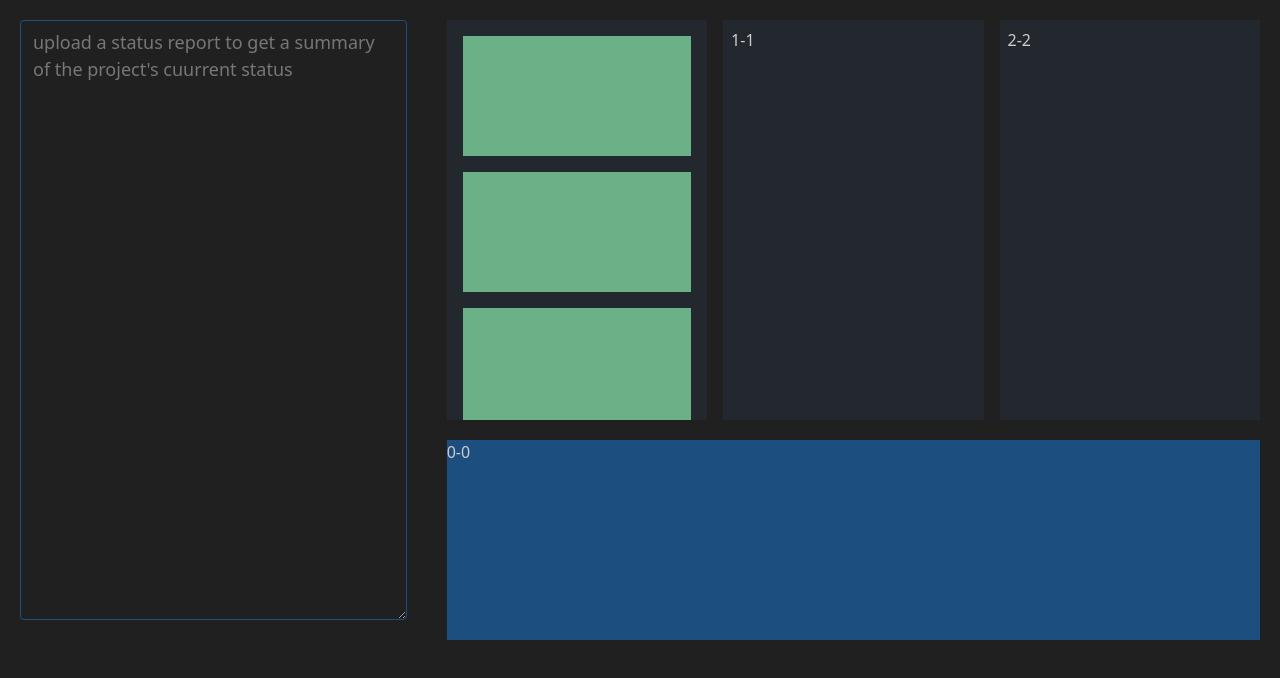
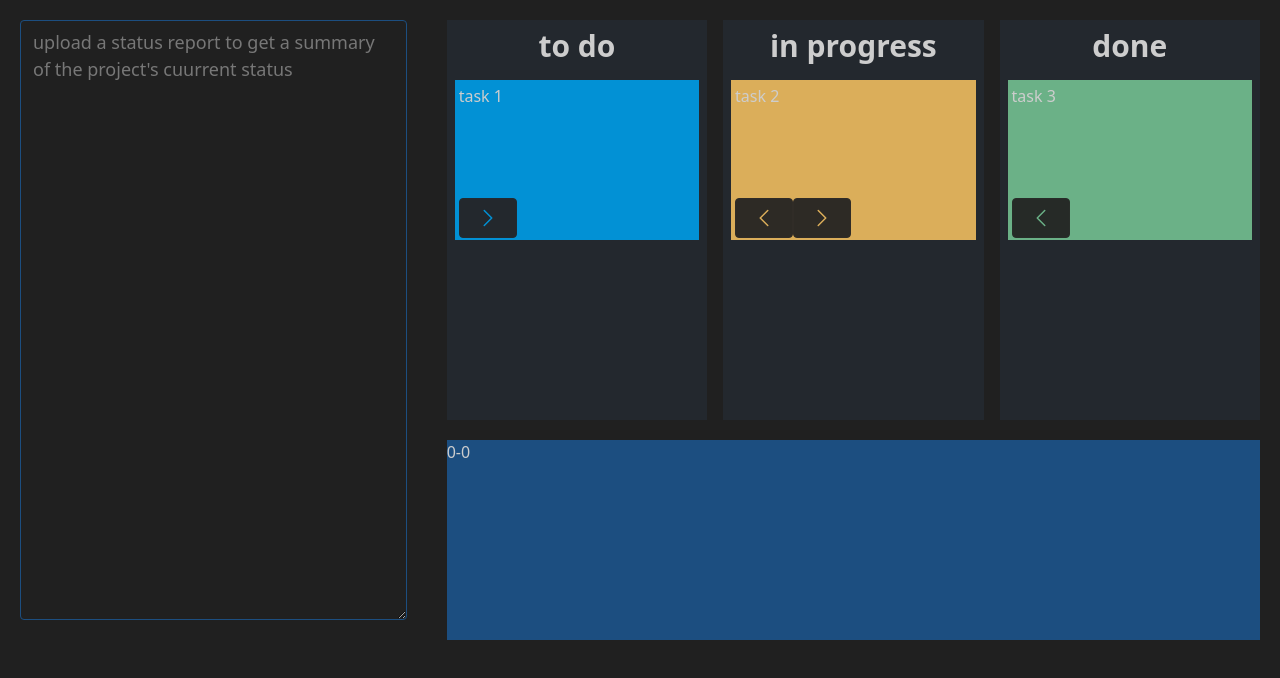
Before and after one commit to Guidjy/ProjectManager.ai, a React (Vite) app in the folder frontend/: page /project/1 in a window 1280 px wide. Shown: the top 678 px of the page. Built offline with nearby package versions, Linux system fonts and the light colour scheme; no server answers; what axios-auth-refresh would draw is missing.

Commit message:
kanban cards stylized kinda

```diff
--- a/frontend/src/components/KanbanBoard.jsx
+++ b/frontend/src/components/KanbanBoard.jsx
@@ -22,14 +22,18 @@ export function BigKanbanBoard({ projectId }) {
   return (
     <>
       <div className="w-full h-full grid grid-cols-3 gap-x-4">
-        <div className="bg-neutral h-full overflow-auto px-4 pt-4">
-          <KanbanCard/>
-          <KanbanCard/>
-          <KanbanCard/>
-          <KanbanCard/>
+        <div className="bg-neutral h-full overflow-auto px-2 pt-2">
+          <h1 className="text-center mb-4 text-3xl font-semibold">to do</h1>
+          <KanbanCard status="to do" task="task 1" />
         </div>
-        <div className="bg-neutral h-full overflow-auto px-2 pt-2">1-1</div>
-        <div className="bg-neutral h-full overflow-auto px-2 pt-2">2-2</div>
+        <div className="bg-neutral h-full overflow-auto px-2 pt-2">
+          <h1 className="text-center mb-4 text-3xl font-semibold">in progress</h1>
+          <KanbanCard status="in progress" task="task 2"/>
+        </div>
+        <div className="bg-neutral h-full overflow-auto px-2 pt-2">
+          <h1 className="text-center mb-4 text-3xl font-semibold">done</h1>
+          <KanbanCard status="done" task="task 3"/>
+        </div>
       </div>
     </>
   );
--- a/frontend/src/components/KanbanCard.jsx
+++ b/frontend/src/components/KanbanCard.jsx
@@ -1,11 +1,38 @@
 export default function KanbanCard({ task, status }) {
 
-  let bgColor;
+  // peep this: using objects to conditionally change component styling
+  const bgColorMap = {
+    "to do": "bg-info",
+    "in progress": "bg-warning",
+    done: "bg-success",
+  };
+
+  const btnColorMap = {
+    "to do": "btn-info",
+    "in progress": "btn-warning",
+    done: "btn-success",
+  };
 
   return (
     <>
-      <div className="h-30 w-full mb-4 bg-success">
-        <p>{task}</p>
+      <div className={`md:h-40 w-full p-1 mb-4 ${bgColorMap[status]}`}>
+        <p className="w-full h-3/4">{task}</p>
+        <div>
+          {(status === "in progress" || status === "done") && (
+            <button className={`btn btn-soft ${btnColorMap[status]}`}>
+              <svg xmlns="http://www.w3.org/2000/svg" fill="none" viewBox="0 0 24 24" strokeWidth={1.5} stroke="currentColor" className="size-6">
+                <path strokeLinecap="round" strokeLinejoin="round" d="M15.75 19.5 8.25 12l7.5-7.5" />
+              </svg>
+            </button>
+          )}
+          {(status === "to do" || status === "in progress") && (
+            <button className={`btn btn-soft ${btnColorMap[status]}`}>
+              <svg xmlns="http://www.w3.org/2000/svg" fill="none" viewBox="0 0 24 24" strokeWidth={1.5} stroke="currentColor" className="size-6">
+                <path strokeLinecap="round" strokeLinejoin="round" d="m8.25 4.5 7.5 7.5-7.5 7.5" />
+              </svg>
+            </button>
+          )}
+        </div>
       </div>
     </>
   );
```
